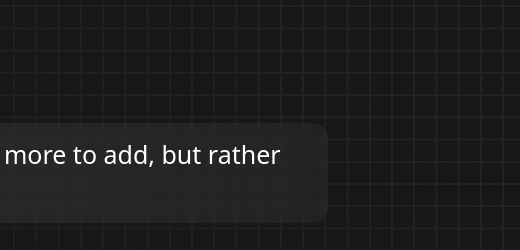
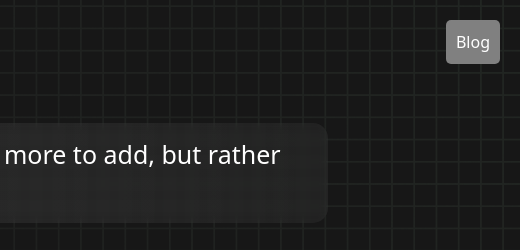
Before and after one commit to AyuraBD/type_monster, a plain HTML site: page index.html in a window 1280 px wide. Shown: the top 250 px of the page, 760-1280 px from the left. Drawn offline with nearby package versions, Linux system fonts and the light colour scheme.

Commit message:
Some styles added

```diff
--- a/index.html
+++ b/index.html
@@ -16,6 +16,9 @@
     <link href="https://cdn.jsdelivr.net/npm/bootstrap@5.2.1/dist/css/bootstrap.min.css" rel="stylesheet" integrity="sha384-iYQeCzEYFbKjA/T2uDLTpkwGzCiq6soy8tYaI1GyVh/UjpbCx/TYkiZhlZB6+fzT" crossorigin="anonymous">
   </head>
   <body>
+    <nav class="nav-bar">
+      <a href="blog.html">Blog</a>
+    </nav>
     <h1 class="title"><img src="logo.png" /></h1>
     <div id="show-time">0 seconds</div>
 
--- a/styles.css
+++ b/styles.css
@@ -10,7 +10,18 @@ body {
   background-position: left top;
   font-family: "Zilla Slab", serif;
 }
-
+.nav-bar{
+  position:absolute;
+  top:20px;
+  right:20px;
+  background-color: gray;
+  padding:10px;
+  border-radius: 5px;
+}
+.nav-bar a{
+  text-decoration: none;
+  color:white;
+}
 .box-container {
   width: 70%;
   margin: 0 auto;
```
Also changed, not shown: blog.html (+3 -0 lines).
